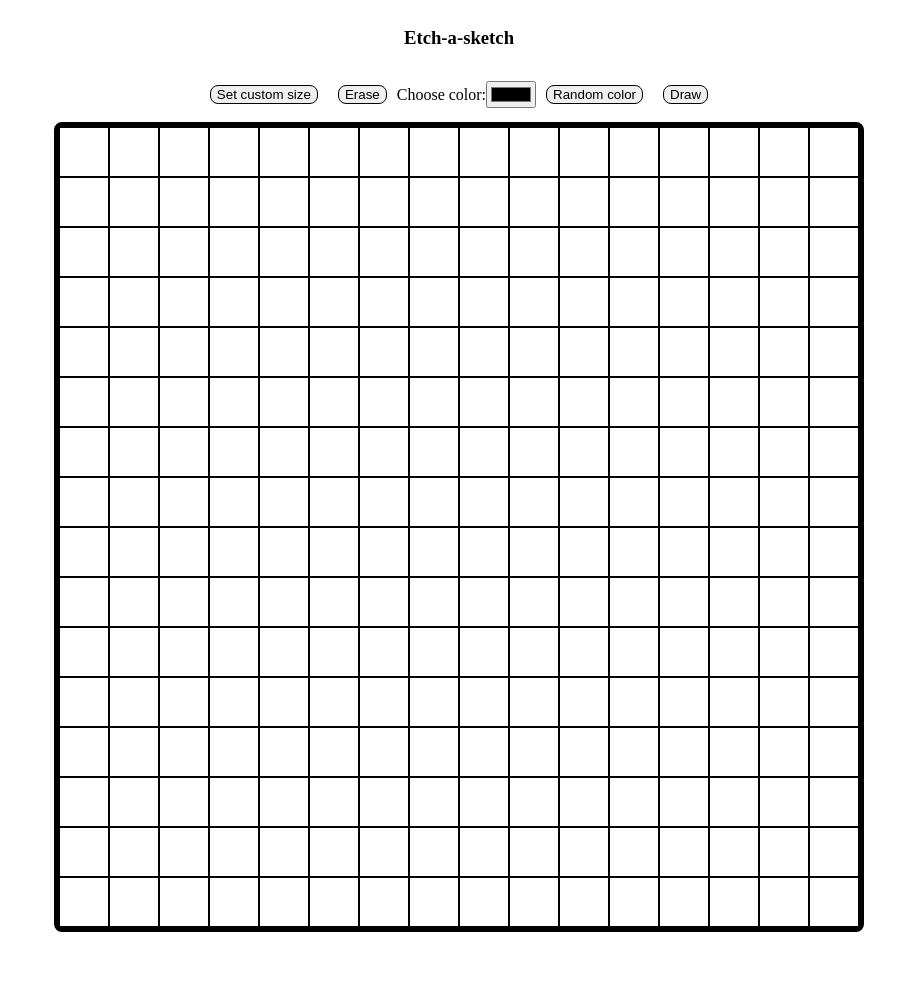
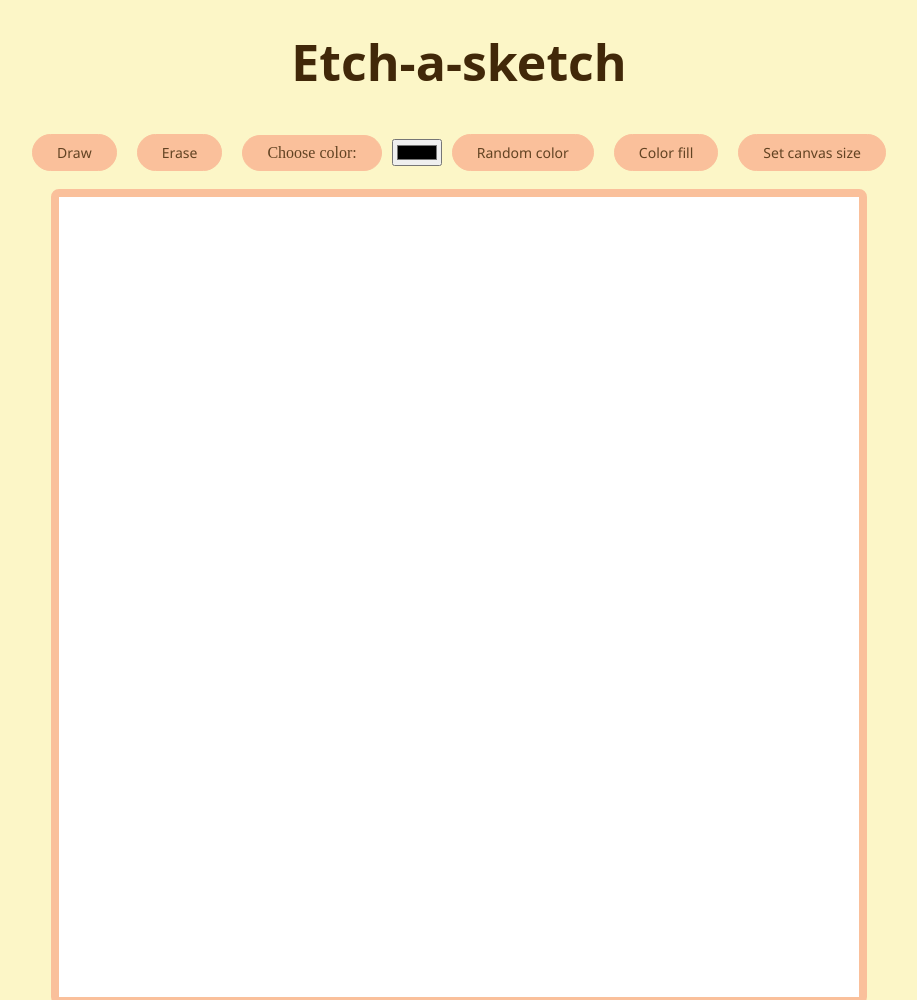
Before and after one commit to elen-afipe/etch-a-sketch, a plain HTML site: page index.html in a window 1280 px wide. Shown: the top 1000 px of the page, without its empty margins (181-1098 px from the left). Before the commit the page ends 940 px from the top, so only its background shows below. Drawn offline with Linux system fonts and the light colour scheme; a web font is replaced by a local one.

Commit message:
Bug fix, deploy drawing mode and colour fill

```diff
--- a/index.html
+++ b/index.html
@@ -5,43 +5,49 @@
     <meta name="viewport" content="width=device-width, initial-scale=1.0">
     <title>Document</title>
     <link rel="stylesheet" href="./style.css">
+    <style>
+        @import url('https://fonts.googleapis.com/css2?family=Playwrite+IN:wght@100..400&display=swap');
+        </style>
 </head>
 <body>
 <div class="container">
-    <h3>Etch-a-sketch</h3>
+    <h3 class="header">Etch-a-sketch</h3>
     <div class="buttons">
-        <button class="button setSize">Set custom size</button>
+        <button class="button dragDraw" id = "drag" onclick="toggleModes()">Draw</button>
         <button class="button erase">Erase</button>
 
-        <div class="colorButtons">
-        <!-- <button class="button chooseColor">Choose color</button> -->
-        <label for="color">Choose color: </label>
-        <input class="chosenColor" type="color" id="color" style="accent-color: rgb(0, 0, 0);">
-        <!-- <div class="chosenColor"></div> -->
-        </div>
+            <div class="colorButtons">
+            <label for="color" class = "label">Choose color: </label>
+            <input class="chosenColor" type="color" id="color" style="accent-color: rgb(0, 0, 0);">
+            </div>
 
-        <button class="button randomColor">Random color</button>
-        <button class="button dragDraw">Draw</button>
+            <button class="button randomColor">Random color</button>
+            <button class="button fill">Color fill</button>
+
+        <button class="button setSize">Set canvas size</button>
     </div>
+
     <div class="canvas"></div>
 </div>
 
 
     <script>
         const canvas = document.querySelector(".canvas");
-        // const canvasSize = `800 px`;
+        const canvasSize = 800;
         const buttonSetSize = document.querySelector(".setSize");
         const buttonErase = document.querySelector(".erase");
         const buttonChooseColor = document.querySelector(".chosenColor");
         const buttonRandomColor = document.querySelector(".randomColor");
         const buttonDragDraw = document.querySelector(".dragDraw");
+        const buttonFill = document.querySelector(".fill");
 
         let singleColor = false;
-        let drawMode = false;
+        let dragMode = buttonDragDraw.classList.contains("drag");
+        let isDrawing = false;
 
-        function createSquares(canvasSize = 16) {
-            const squareSize = 800/canvasSize;
-            for (let i =1; i<=canvasSize*canvasSize; i++) {
+        function createSquares(squareDimension = 16) {
+            const squareSize = canvasSize/squareDimension;
+            for (let i =1; i<=squareDimension*squareDimension; i++) {
                 const square = document.createElement("div");
                 square.setAttribute("class", "square");
                 square.style.width = `${squareSize}px`;
@@ -50,28 +56,82 @@
             }
         }
 
-        function getColor() {
-            let colors = ["", "", ""]
-               colors = colors.map(() =>
-                Math.floor(Math.random() * 256));
-             return `rgb(${colors[0]}, ${colors[1]}, ${colors[2]})`;
+        function getRandomColor() {
+            let colors = ["", "", ""];
+            let rand = Math.floor(Math.random() * 10)
+            colors[0] = ~~(360 * Math.random())
+            colors[1] = ~~(70 + 20 * Math.random())
+            colors[2] = ~~(68 +  7 * Math.random())
+            return `hsla(${colors[0]}, ${colors[1]}%, ${colors[2]}%, 0.95)`;
     }
 
-        function hoverDraw (color) {
-            const squares = document.querySelectorAll(".square");
-            squares.forEach(function(square) {
-                square.addEventListener("mouseover", function () {
-                square.style.background = color === undefined ? getColor() : color;
+        function getColor() {
+            if (singleColor)
+        {
+            return buttonChooseColor.value;
+        }
+            else {
+                return getRandomColor();
+            }
+        }
 
-                // else {
-                // square.addEventListener("click", function () {
-                // console.log("clicked");
-                // square.style.background = getColor();
-                // })
-                // }
+function hoverDraw () {
+    const squares = document.querySelectorAll(".square");
+    squares.forEach(square => {
+        square.removeEventListener("mouseover", draw);
+        square.removeEventListener("mousedown", startDrawing);
+            square.removeEventListener("mouseover", drawWhileDragging);
+            square.removeEventListener("mouseup", stopDrawing);
+    });
+
+    if (dragMode) {
+        squares.forEach(square => {
+            square.addEventListener("mouseover", draw);
         });
-        })
-    };
+    } else {
+        squares.forEach(square => {
+            square.addEventListener("mousedown", startDrawing);
+            square.addEventListener("mouseover", drawWhileDragging);
+            square.addEventListener("mouseup", stopDrawing);
+            canvas.addEventListener("mouseleave", stopDrawing);
+        });
+    }
+}
+    function draw(event) {
+    event.target.style.background = getColor();
+}
+
+function startDrawing(event) {
+    isDrawing = true;
+    draw(event);
+}
+
+function drawWhileDragging(event) {
+    if (isDrawing) {
+        draw(event);
+    }
+}
+
+function stopDrawing() {
+    isDrawing = false;
+}
+
+function toggleModes() {
+            buttonDragDraw.classList.toggle("drag");
+            dragMode = !dragMode;
+            if (dragMode) {
+        buttonDragDraw.textContent = "Draw";
+            } else {
+                buttonDragDraw.textContent = "Sketch";
+            }
+            hoverDraw();
+         }
+
+function fillCanvas () {
+    const squares = document.querySelectorAll(".square");
+    squares.forEach(square => {square.style.background = getColor()})
+}
+
         createSquares();
         hoverDraw ();
 
@@ -88,7 +148,7 @@
             }
             }
                 canvas.textContent = '';
-                createSquares(canvasSize = input);
+                createSquares(squareDimension = input);
                hoverDraw ();
         })
 
@@ -100,18 +160,26 @@
         })
 
         buttonChooseColor.addEventListener("click", function () {
-            // getColor(color = buttonChooseColor.value)
-            hoverDraw(color = buttonChooseColor.value);
+           singleColor = true;
         })
 
         buttonRandomColor.addEventListener("click", function () {
-            hoverDraw();
+            singleColor = false;
         })
 
-        // buttonDragDraw.addEventListener("click", function () {
-        //     hoverDraw(color, draw = "draw");
-        // })
+        buttonDragDraw.addEventListener("click", toggleModes())
 
+        buttonFill.addEventListener("click", fillCanvas)
+
+        // function darkening () {
+            // square.style.opacity = 0;
+    // let currentOpacity = parseFloat(event.target.style.opacity);
+    // if (currentOpacity < 1) {
+    //     currentOpacity += 0.1;
+    //     event.target.style.opacity += 0.1
+    //     event.target.style.opacity = currentOpacity;
+    // }
+        // }
     </script>
 </body>
 </html>
--- a/style.css
+++ b/style.css
@@ -1,3 +1,22 @@
+.playwrite-in-font {
+    font-family: "Playwrite IN", serif;
+    font-optical-sizing: auto;
+    font-weight: 100;
+    font-style: normal;
+  }
+
+
+body {
+    min-height: 100vh;
+    background-color: #fcf5c0e2;
+}
+
+.header{
+    margin: 20px;
+    font-size: 50px;
+    font-family:"Playwrite IN", 'Open Sans', 'Helvetica Neue', sans-serif;
+    color: #3e2506fb;
+}
 .container {
     display:flex;
     flex-direction: column;
@@ -10,37 +29,62 @@
     align-items: center;
     padding: 8px;
 }
+.label{
+    color: rgba(62, 37, 6, 0.806);
+    padding: 8px 24px;
+    background-color: #fac09b;
+    border: solid #fac09b 1px;
+    border-radius: 20px;
+}
 .button{
-    border: solid black 1px;
-    border-radius: 8px;
+    font-family:'Segoe UI', Tahoma, Geneva, Verdana, sans-serif;
+    font-size: 14px;
+    border: solid #fac09b 1px;
+    border-radius: 20px;
+    box-shadow: inset;
     display:flex;
     justify-content: center;
     align-items: center;
     margin: 10px;
+    padding: 8px 24px;
+    color: rgba(62, 37, 6, 0.806);
+    background-color: #fac09b;
+    transition: background-color .2s ease-in;
 }
+
 .button:hover{
     cursor: pointer;
+    background-color: #F9A876;
+    border: solid #F9A876 1px;
 }
+
+.button:active{
+    cursor: pointer;
+    background-color: #F79253;
+    border: solid #F79253 1px;
+}
+
 .colorButtons {
     display:flex;
     justify-content: center;
     align-items: center;
 }
 
-/* .button .color {
-    chosenColor==
-} */
+.label {
+    margin: 10px;
+}
+
 .canvas {
     display:flex;
     flex-wrap: wrap;
     height: 800px;
     width: 800px;
-    border: solid black 5px;
+    border: solid #fac09b 8px;
     border-radius: 8px;
+    background-color: #ffffff;
 }
 
 .square {
-    border: solid black 1px;
     box-sizing: border-box;
     padding: 0px;
     margin: 0px;
```
